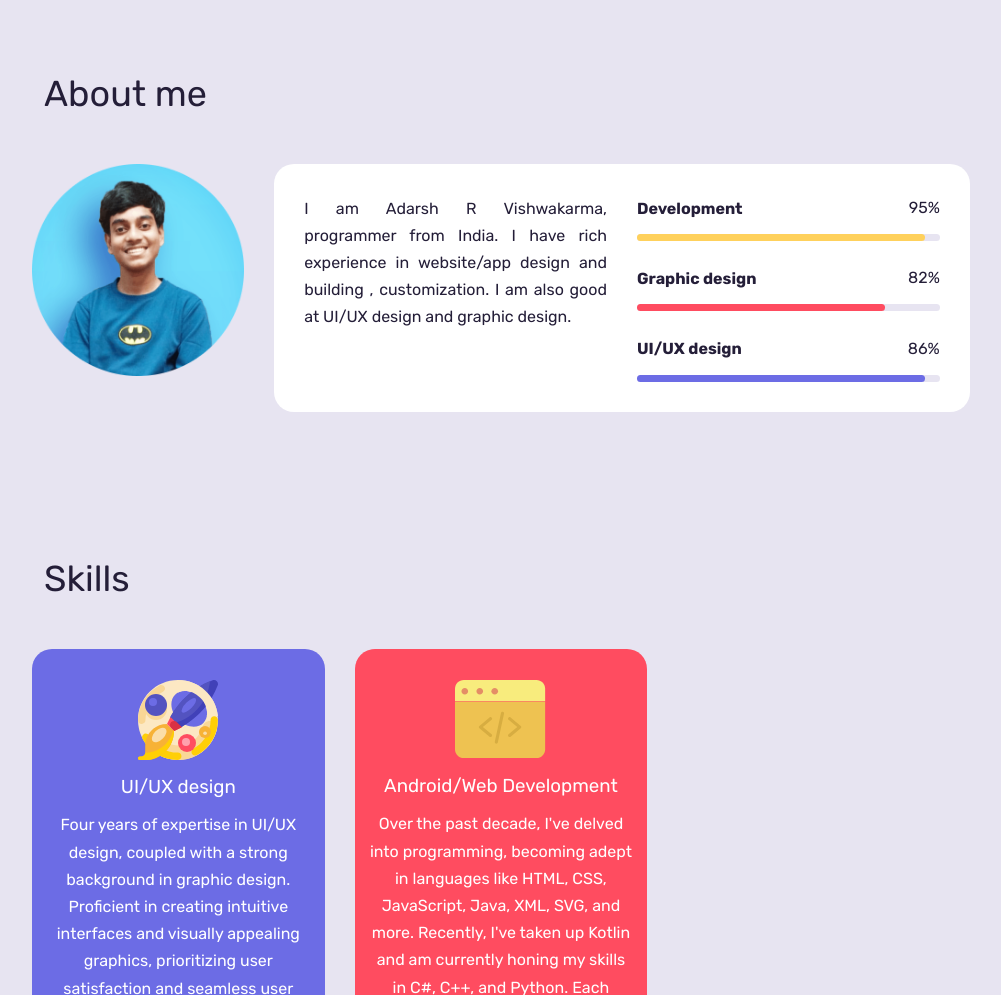
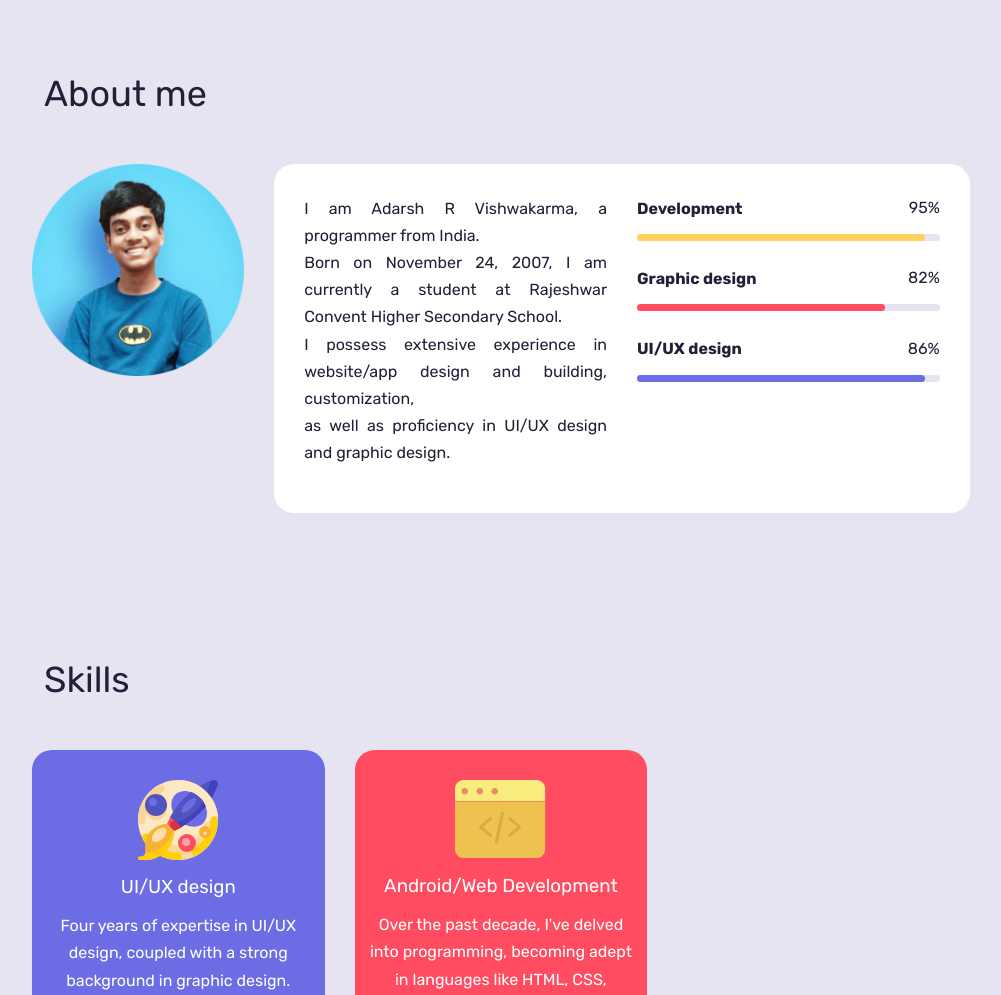
Before and after one commit to ARV3609/arv3609.github.io, a plain HTML site: page index.html in a window 1280 px wide. Shown: the part 797-1792 px from the top of the page, without its empty margins (139-1140 px from the left). Drawn offline with nearby package versions, Linux system fonts and the light colour scheme.

Commit message:
Changing about

```diff
--- a/index.html
+++ b/index.html
@@ -111,9 +111,10 @@
                             <div class="row">
                                 <div class="about-text padd-15">
                                     <!-- about text  -->
-                                    <p>I am Adarsh R Vishwakarma, programmer from India. I have rich
- experience in website/app design and building , customization.
-I am also good at UI/UX design and graphic design.
+                                    <p>I am Adarsh R Vishwakarma, a programmer from India.<br>
+Born on November 24, 2007, I am currently a student at Rajeshwar Convent Higher Secondary School.<br>
+I possess extensive experience in website/app design and building, customization,<br>
+as well as proficiency in UI/UX design and graphic design.
                                     </p>
                                 </div>
                                 <div class="skills padd-15">
```
